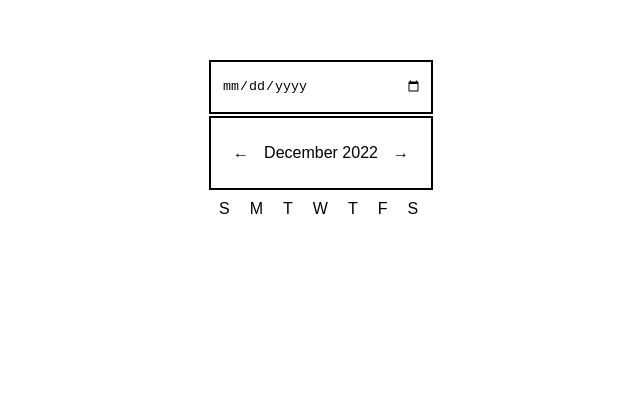
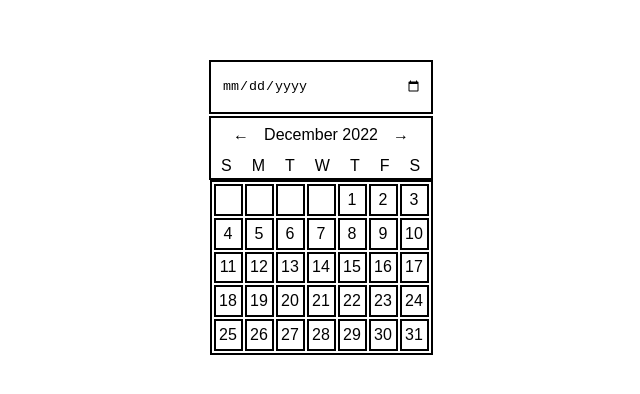
Before and after one commit to MicahCortese/Datepicker-UI, a plain HTML site: page index.html in a window 1280 px wide. Shown: the part 204-598 px from the top of the page, without its empty margins (319-959 px from the left). Drawn offline with Linux system fonts and the light colour scheme.

Commit message:
Created the days of the month using a table.

```diff
--- a/index.html
+++ b/index.html
@@ -15,7 +15,7 @@
         </div>
     </div>
     <div class="container">
-        <div id="calendar">
+        <div id="calendar-top">
             <div id="monthpicker">
                 <div id="leftarrow">
                     <p>&#8592</p>
@@ -25,7 +25,6 @@
                 </div>
                 <div id="rightarrow">
                     <p>&#8594</p>
-                </div>
                 </div>
                 <div id="week">
                     <p>S</p>
@@ -38,6 +37,58 @@
                 </div>
             </div>
         </div>
+    </div>
+    <div class="container">
+        <div id="day">
+            <table>
+                <tr>
+                    <td></td>
+                    <td></td>
+                    <td></td>
+                    <td></td>
+                    <td>1</td>
+                    <td>2</td>
+                    <td>3</td>
+                </tr>
+                <tr>
+                    <td>4</td>
+                    <td>5</td>
+                    <td>6</td>
+                    <td>7</td>
+                    <td>8</td>
+                    <td>9</td>
+                    <td>10</td>
+                </tr>
+                <tr>
+                    <td>11</td>
+                    <td>12</td>
+                    <td>13</td>
+                    <td>14</td>
+                    <td>15</td>
+                    <td>16</td>
+                    <td>17</td>
+                </tr>
+                <tr>
+                    <td>18</td>
+                    <td>19</td>
+                    <td>20</td>
+                    <td>21</td>
+                    <td>22</td>
+                    <td>23</td>
+                    <td>24</td>
+                </tr>
+                <tr>
+                    <td>25</td>
+                    <td>26</td>
+                    <td>27</td>
+                    <td>28</td>
+                    <td>29</td>
+                    <td>30</td>
+                    <td>31</td>
+                </tr>
+            </table>
+        </div>
+    </div>
 
 </body>
 </html>
--- a/style.css
+++ b/style.css
@@ -22,11 +22,13 @@ body {
 
 #monthpicker {
     display: flex;
+    flex-wrap: wrap;
     border: 2px solid black;
     padding: 10px;
     width: 200px;
     margin-top: 2px;
     text-align: center;
+    height: 40px;
 }
 
 #month {
@@ -43,10 +45,28 @@ body {
     float: right;
 }
 
+#leftarrow, #rightarrow, #month {
+    position: relative;
+    bottom: 18px;
+}
+
 #week {
     display: flex;
+    position: relative;
+    right: 10px;
+    bottom: 31px;
 }
 
 #week p {
     margin: 10px;
 }
+
+table, td {
+    border: 2px solid black;
+    text-align: center;
+}
+
+table {
+    width: 223px;
+    height: 175px
+}
```
Lines whose indentation alone changed are shown as unchanged.
